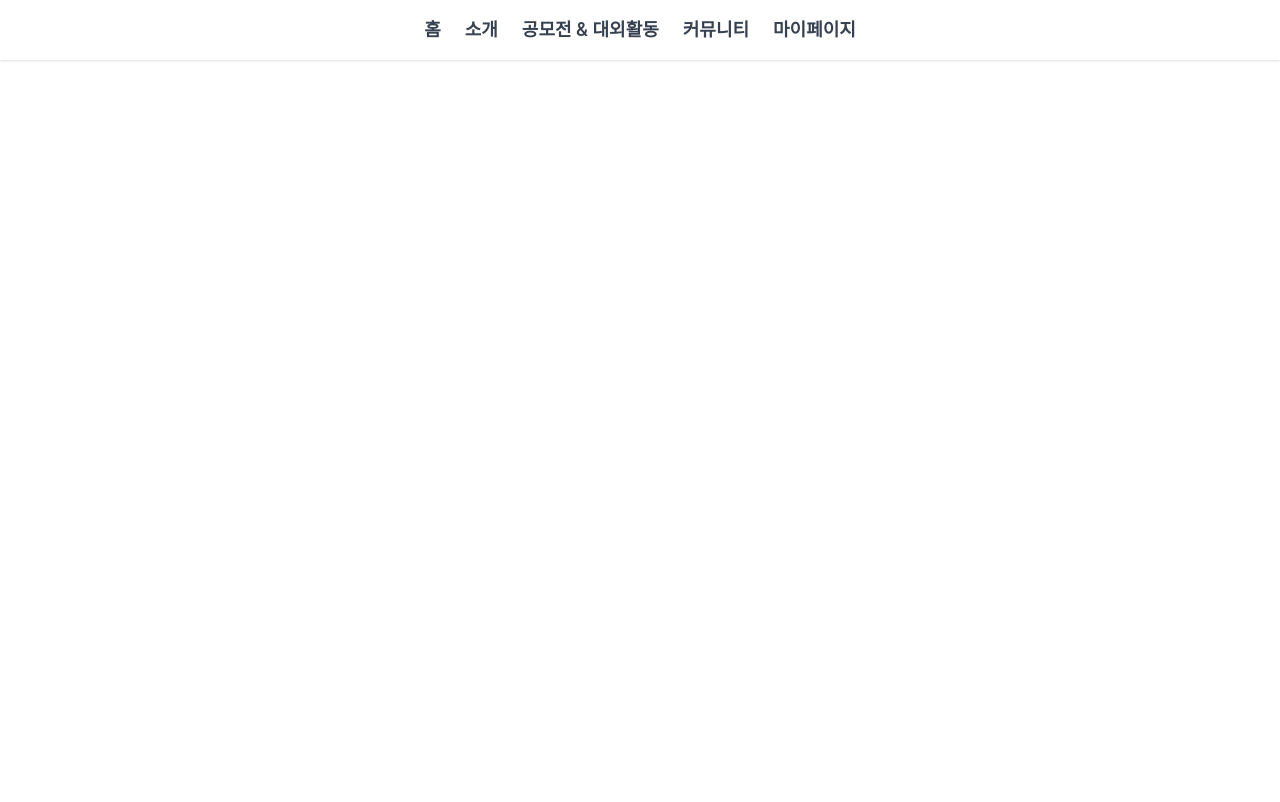
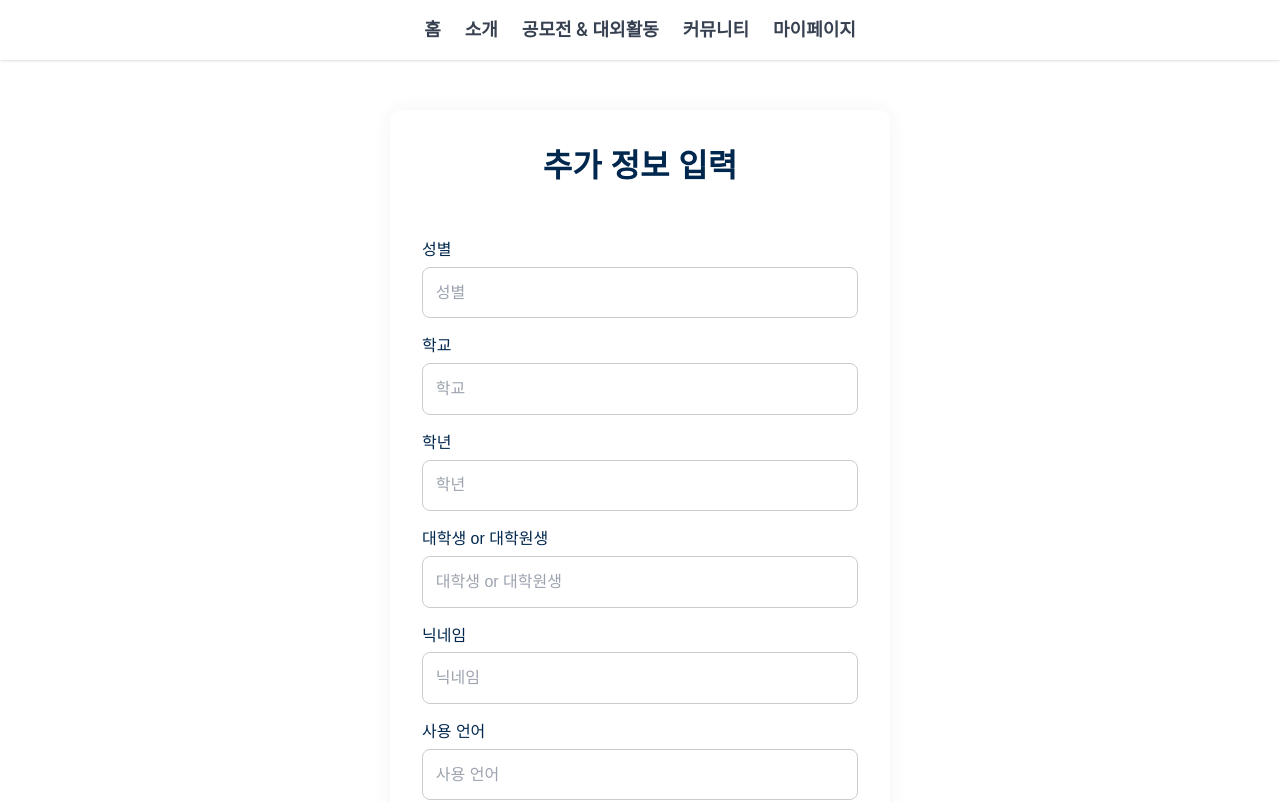
Before and after one commit to OptiMind1/frontend, a React (Create React App) app: page /mypagefix in a window 1280 px wide. Shown: the top 802 px of the page. Built offline with nearby package versions, Linux system fonts and the light colour scheme.

Commit message:
프로필페이지까지가능

```diff
--- a/src/App.js
+++ b/src/App.js
@@ -11,6 +11,8 @@ import CommunityPage from "./pages/CommunityPage";
 import CompetitionDetail from "./pages/CompetitionDetail";
 import CreatePostPage from "./pages/CreatePostPage";
 import { UserProvider } from "./contexts/UserContext"; // ✅ 추가
+import MyPagefix from "./pages/MyPagefix";
+
 
 function App() {
   return (
@@ -21,6 +23,7 @@ function App() {
           <Route path="/" element={<Home />} />
           <Route path="/login" element={<Login />} />
           <Route path="/mypage" element={<MyPage />} />
+          <Route path="/mypagefix" element={<MyPagefix />} />
           <Route path="/profile" element={<Profile />} />
           <Route path="/intro" element={<Intro />} />
           <Route path="/competition" element={<CompetitionPage />} />
--- a/src/pages/Login.js
+++ b/src/pages/Login.js
@@ -14,10 +14,24 @@ function Login() {
     e.preventDefault();
     try {
       const res = await api.post("/api/users/login/", { user_id : id, password });
-      localStorage.setItem("access_token", res.data.token);
-      localStorage.setItem("refresh_token", res.data.refresh)
-      alert("로그인 성공");
-      navigate("/mypage");
+      const token = res.data.access;
+      // localStorage.setItem("access_token", res.data.access);
+      localStorage.setItem("access_token", token);
+      localStorage.setItem("refresh_token", res.data.refresh);
+
+      try {
+        // 🔍 프로필 있는지 확인
+        await api.get("/api/profiles/me/", {
+          headers: { Authorization: `Bearer ${token}` }
+        });
+        alert("로그인 성공");
+        navigate("/mypage");
+      } catch (profileErr) {
+        alert("로그인 성공 - 추가 정보가 필요합니다.");
+        // 🔍 프로필이 없으면 등록 페이지로
+        navigate("/mypagefix");
+      }
+
     } catch (err) {
       alert("로그인 실패: " + (err.response?.data?.message || err.message));
     }
--- a/src/pages/MyPage.js
+++ b/src/pages/MyPage.js
@@ -15,7 +15,7 @@ function MyPage() {
         const token = localStorage.getItem("access_token");
         console.log("보내는 토큰:", token);  // ✅ 추가
 
-        const res = await api.get("/api/profiles/me/", {
+        const res = await api.get("/api/profiles/create/", {
           headers: { Authorization: `Bearer ${token}` },
         });
 
--- a/src/pages/MyPagefix.js
+++ b/src/pages/MyPagefix.js
@@ -18,8 +18,8 @@ function MyPagefix() {
 
   const handleChange = (e) => {
     const { name, value, files } = e.target;
-    if (name === "profileImage") {
-      setFormData((prev) => ({ ...prev, profileImage: files[0] }));
+    if (name === "profile_image") {
+      setFormData((prev) => ({ ...prev, profile_image: files[0] }));
     } else {
       setFormData((prev) => ({ ...prev, [name]: value }));
     }
@@ -34,11 +34,29 @@ function MyPagefix() {
     }
 
     try {
-      const token = localStorage.getItem("token");
+      // const token = localStorage.getItem("token");
+      const token = localStorage.getItem("access_token");
+
       const data = new FormData();
+
       Object.keys(formData).forEach((key) => {
-        data.append(key, formData[key]);
+        let value = formData[key];
+
+        // JSONField인 경우 문자열 → 배열 → JSON 문자열로 변환
+        if (key === "languages" || key === "interests") {
+          value = JSON.stringify(value.split(",").map((v) => v.trim()));
+        }
+
+        // null이나 빈 값은 생략
+        if (value !== null && value !== "") {
+          data.append(key, value);
+        }
       });
+
+      // 확인용 디버깅 출력
+      for (let [key, value] of data.entries()) {
+        console.log(key, value);
+      }
 
       await api.post("/api/profiles/create/", data, {
         headers: {
@@ -49,9 +67,30 @@ function MyPagefix() {
 
       alert("추가 정보 저장 완료");
     } catch (err) {
+      console.error("서버 응답:", err.response?.data); // 디버깅용 출력
       alert("저장 실패: " + (err.response?.data?.message || err.message));
     }
   };
+
+
+  //     const data = new FormData();
+
+  //     Object.keys(formData).forEach((key) => {
+  //       data.append(key, formData[key]);
+  //     });
+
+  //     await api.post("/api/profiles/create/", data, {
+  //       headers: {
+  //         Authorization: `Bearer ${token}`,
+  //         "Content-Type": "multipart/form-data",
+  //       },
+  //     });
+
+  //     alert("추가 정보 저장 완료");
+  //   } catch (err) {
+  //     alert("저장 실패: " + (err.response?.data?.message || err.message));
+  //   }
+  // };
 
   return (
     <div className="profile-container">
--- a/src/pages/Profile.js
+++ b/src/pages/Profile.js
@@ -52,7 +52,7 @@ function Profile() {
         <input
           type="date"
           name="birthdate"
-          value={formData.birth}
+          value={formData.birthdate}
           onChange={handleChange}
           required
         />
```
